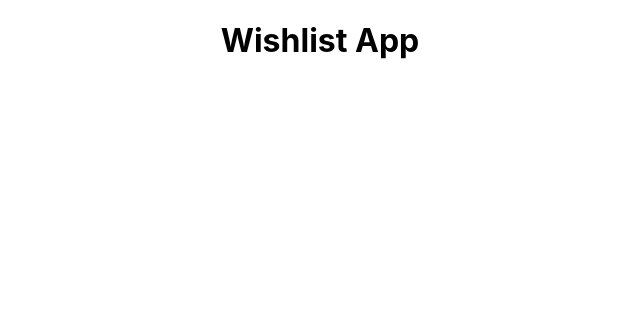
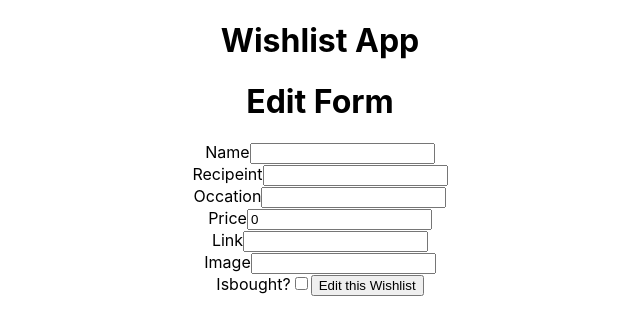
Before and after one commit to methak/mern-lab-frontend, a React (Create React App) app: page /wishlist/1/edit in a window 1280 px wide. Shown: the top 334 px of the page, without its empty margins (320-960 px from the left). Built offline with nearby package versions, Linux system fonts and the light colour scheme; no server answers.

Commit message:
set an EditForm

```diff
--- a/src/components/EditForm.js
+++ b/src/components/EditForm.js
@@ -1,9 +1,97 @@
-import React from 'react'
+import { useState, useEffect } from 'react'
 
-function EditForm() {
+function EditForm(props) {
+    const initialState = {
+        name: '',
+        recipient: '',
+        occation: '',
+        price: 0,
+        link: '',
+        isbought: false
+    }
+
+    const [input, setInput] = useState(initialState)
+    const [loading, setLoading] = useState(true)
+
+    const getWishlistToEdit = async (id) => {
+        try {
+            const id = props.match.params.id;
+            const foundWishlist = await fetch('http://localhost:9000/wishlist/' + id)
+            const parsedWishlist = await foundWishlist.json()
+            setInput(parsedWishlist)
+            setLoading(false)
+        } catch (error) {
+            console.log(error)
+        }
+    }
+
+    const updateWishlist = async (id, data) => {
+        const configs = {
+            method: "PUT",
+            body: JSON.stringify(data),
+            headers: {
+                "Content-Type": "application/json",
+            }
+        }
+
+        const updateWishlist = await fetch('http://localhost:9000/wishlist/' + id, configs)
+        const parsedUpdatedWishlist = await updateWishlist.json();
+        props.history.push('/wishlist/' + id)
+    }
+
+    const handleSubmit = (e) => {
+        e.preventDefault()
+        const { name, recipient, occation, price, link, isbought } = input;
+        const wishlistData = { name, recipient, occation, price, link, isbought }
+        updateWishlist(input._id, wishlistData);
+    }
+
+    const handleChange = (e) => {
+        setInput({ ...input, [e.target.name]: e.target.value })
+    }
+
+    const handleCheckBox = (e) =>{
+        setInput({ ...input, isbought: !input.isbought })
+    }
+
+    useEffect(()=> {
+        getWishlistToEdit()
+    },[])
+
     return (
         <div>
-
+            <h1>Edit Form</h1>
+            <form onSubmit = {handleSubmit}>
+                <div>
+                    <label htmlFor='name'>Name</label>
+                    <input name='name' id='name' value={input.name} onChange={handleChange} />
+                </div>
+                <div>
+                    <label htmlFor='recipeint'>Recipeint</label>
+                    <input name='recipeint' id='recipeint' value={input.recipient} onChange={handleChange} />
+                </div>
+                <div>
+                    <label htmlFor='occation'>Occation</label>
+                    <input name='occation' id='occation' value={input.occation} onChange={handleChange} />
+                </div>
+                <div>
+                    <label htmlFor='price'>Price</label>
+                    <input type='number' name='price' id='price' value={input.price} onChange={handleChange} />
+                </div>
+                <div>
+                    <label htmlFor='link'>Link</label>
+                    <input type='text' name='link' id='link' value={input.link} onChange={handleChange} />
+                </div>
+                <div>
+                    <label htmlFor='img'>Image</label>
+                    <input type='text' name='img' id='img' value={input.img} onChange={handleChange} />
+                </div>
+                <div>
+                    <label htmlFor='isbought'>Isbought?</label>
+                    <input type='checkbox' name='isbought' id='isbought' onChange={handleCheckBox} />
+                    <input type='submit' value='Edit this Wishlist'/>
+                </div>
+            </form>
         </div>
     )
 }
--- a/src/components/NewForm.js
+++ b/src/components/NewForm.js
@@ -56,7 +56,7 @@ return (
     <input type="text" name="link" id="link" value={input.link} onChange={handleChange} />
     <label htmlFor="img">Image</label>
     <input type="text" name="img" id="img" value={input.img} onChange={handleChange} />
-    <label htmlFor="isbought">Isbought</label>
+    <label htmlFor="isbought">Isbought?</label>
     <input type="checkbox" name="isBought" onChange={handleCheckBox}/>
     <input type="submit" value="Create a New Wishlist"/>
   </form>
```
